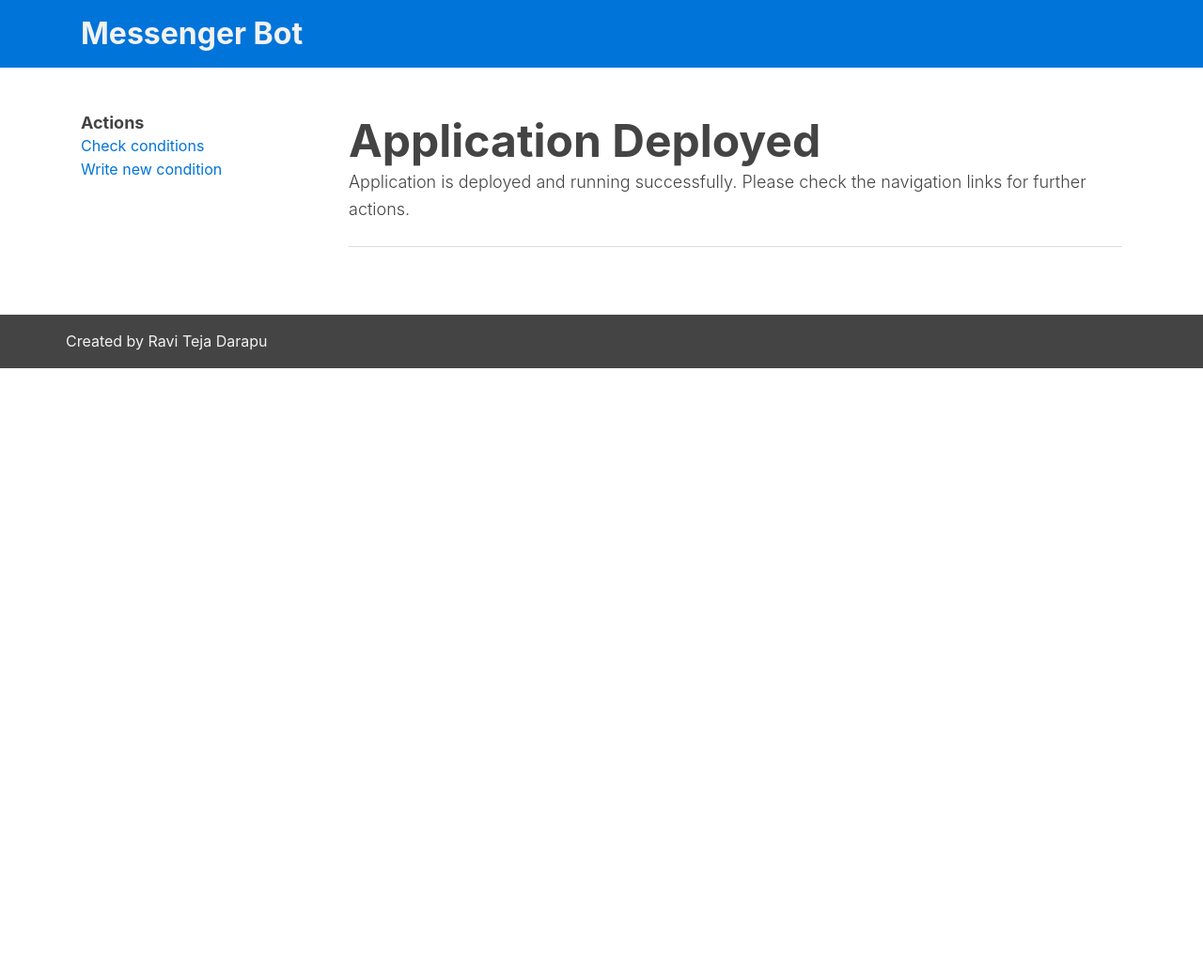
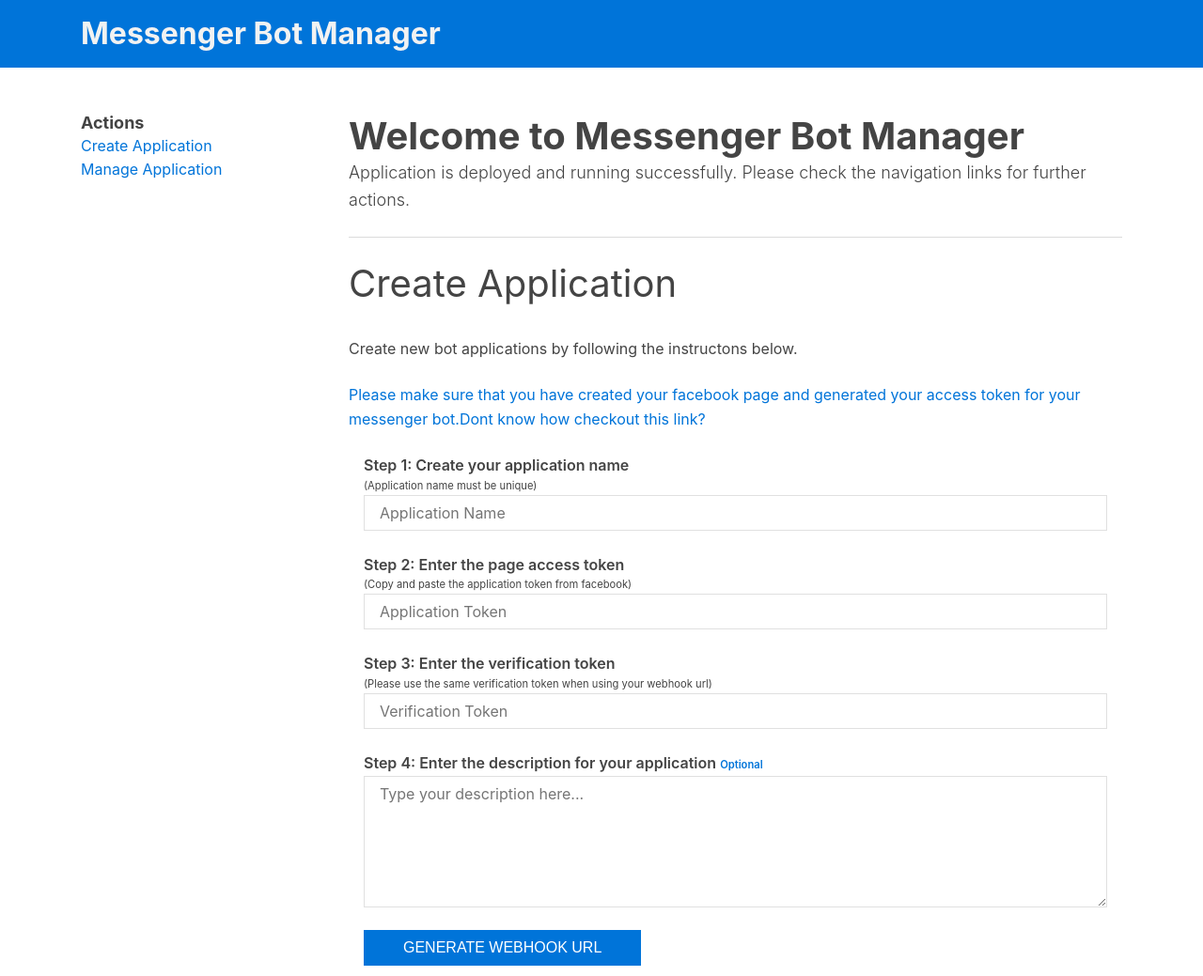
Before and after one commit to iamraviteja/samplechatbot, a website: page app/index.html in a window 1280 px wide. Shown: the top 1039 px of the page at 94% size. Before the commit the page ends 800 px from the top, so only its background shows below. Drawn offline with Linux system fonts and the light colour scheme.

Commit message:
updated changes

```diff
--- a/app/index.html
+++ b/app/index.html
@@ -11,7 +11,7 @@
             <div class="container">
                 <div class="grid grid--center">
                     <div class="grid__column">
-                        <h3 class="title">Messenger Bot</h3>
+                        <h3 class="title">Messenger Bot Manager</h3>
                     </div>
                 </div>
             </div>
@@ -21,11 +21,64 @@
                 <div class="grid">
                     <div class="main-content grid__column grid__column--12 grid__column--9--md flex-first flex-last--md">
                         <div class="title-set">
-                            <h1 class="title">Application Deployed</h1>
+                            <h2 class="title">Welcome to Messenger Bot Manager</h2>
                             <p class="lead">
                                 Application is deployed and running successfully. Please check the navigation links for further actions.
                             </p>
                             <hr>
+                        </div>
+                        <div>
+                            <h2>Create Application</h2>
+                            <p>
+                                Create new bot applications by following the instructons below.
+                                <div class="color-primary">
+                                    Please make sure that you have created your facebook page and generated your access token for your messenger bot.Dont know how checkout this link?
+                                </div>
+                            </p>
+                            <form>
+                                <div class="grid">
+                                    <div class="grid__column grid__column--12">
+                                        <div class="control control--block">
+                                            <label for="appid" class="control__label">
+                                                Step 1: Create your application name
+                                            </label>
+                                            <span class="type-small">(Application name must be unique)</span>
+                                            <input type="text" class="control__input" id="appid" placeholder="Application Name" />
+                                        </div>
+                                    </div>
+                                    <div class="grid__column grid__column--12">
+                                        <div class="control control--block">
+                                            <label for="apptoken" class="control__label">
+                                                Step 2: Enter the page access token
+                                            </label>
+                                            <span class="type-small">(Copy and paste the application token from facebook)</span>
+                                            <input type="text" class="control__input" id="apptoken" placeholder="Application Token" />
+                                        </div>
+                                    </div>
+                                    <div class="grid__column grid__column--12">
+                                        <div class="control control--block">
+                                            <label for="vtoken" class="control__label">
+                                                Step 3: Enter the verification token
+                                            </label>
+                                            <span class="type-small">(Please use the same verification token when using your webhook url)</span>
+                                            <input type="text" class="control__input" id="vtoken" placeholder="Verification Token" />
+                                        </div>
+                                    </div>
+                                    <div class="grid__column grid__column--12">
+                                        <div class="control control--block">
+                                            <label for="appdescription" class="control__label">
+                                                Step 4: Enter the description for your application <span class="type-small color-primary">Optional</span>
+                                            </label>
+                                            <textarea class="control__textarea control__textarea--md" placeholder="Type your description here..." id="appdescription"></textarea>
+                                        </div>
+                                    </div>
+                                    <div class="grid__column">
+                                        <div class="control control--block">
+                                            <input class="control__button button button--filled button--primary" type="submit" value="Generate webhook URL">
+                                        </div>
+                                    </div>
+                                </div>
+                            </form>
                         </div>
                     </div>
                     <nav class="sidebar grid__column grid__column--12 grid__column--3--md flex-last flex-first--md">
@@ -33,10 +86,10 @@
                             <h5 class="title">Actions</h5>
                             <ul class="list list--unstyled list--nulled">
                                 <li class="list__item">
-                                    <a href="#">Check conditions</a>
+                                    <a href="#">Create Application</a>
                                 </li>
                                 <li class="list__item">
-                                    <a href="#">Write new condition</a>
+                                    <a href="#">Manage Application</a>
                                 </li>
                             </ul>
                         </div>
--- a/app/js/utils/utils.js
+++ b/app/js/utils/utils.js
@@ -1,6 +1,7 @@
 // contains the utility function of the application
 /*
 1) clone object function
+Reference : https://stackoverflow.com/questions/728360/how-do-i-correctly-clone-a-javascript-object
 */
 
 var utils = {};
--- a/index.js
+++ b/index.js
@@ -11,7 +11,7 @@ var fbRouter = require('./app/js/routes/fb-response.js');
 
 // application routes
 app.get('/', function(req, res){
-    res.render("index");
+    res.render("index.html");
 });
 
 // facebook routes
```
